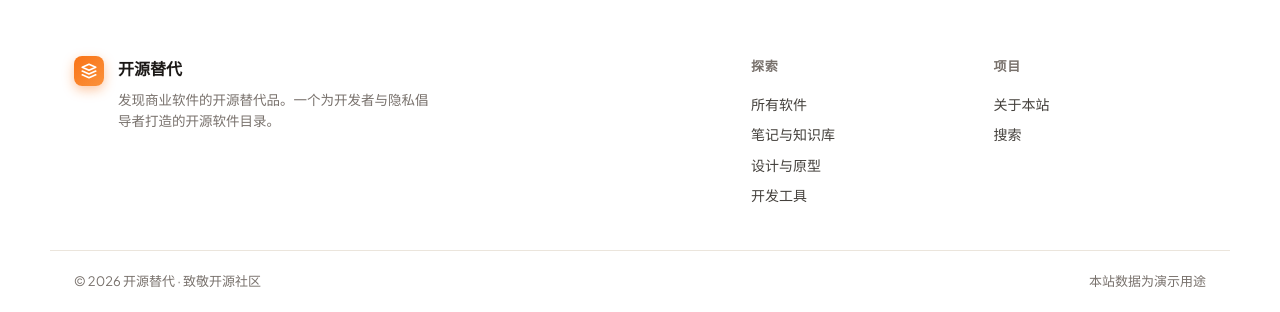
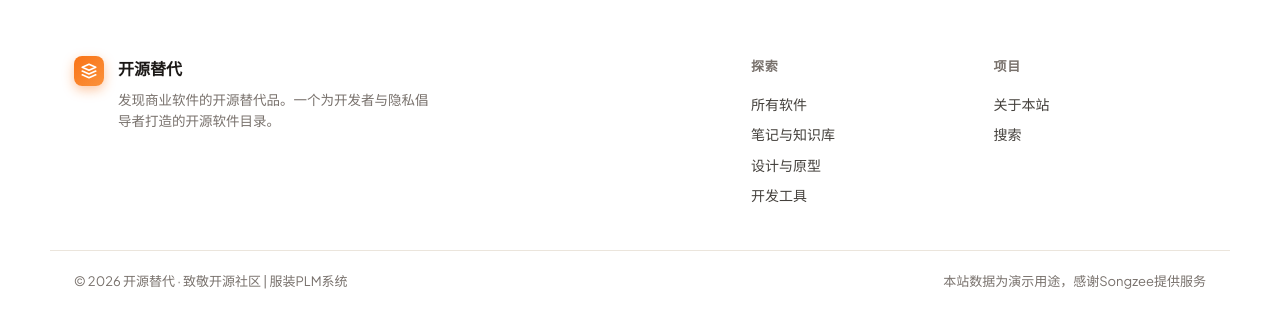
Before and after one commit to smartwill/songzee-opennav, a PHP site: page / in a window 1280 px wide. Shown: the part 1550-1862 px from the top of the page. Run offline with PHP 8.4, Linux system fonts and the light colour scheme; data that the repository does not hold is empty.

Commit message:
添加感谢赞助，务必保留

```diff
--- a/app/views/layout.php
+++ b/app/views/layout.php
@@ -89,8 +89,8 @@
         </div>
     </div>
     <div class="container footer-bottom">
-        <span>© <?= date('Y') ?> 开源替代 · 致敬开源社区</span>
-        <span>本站数据为演示用途</span>
+        <span>© <?= date('Y') ?> 开源替代 · 致敬开源社区 | <a href="https://www.songzee.com.cn" target="_blank" rel="noopener noreferrer">服装PLM系统</a></span>
+        <span>本站数据为演示用途，感谢<a href="https://www.songzee.com.cn" target="_blank" rel="noopener noreferrer">Songzee</a>提供服务</span>
     </div>
 </footer>
 
```
